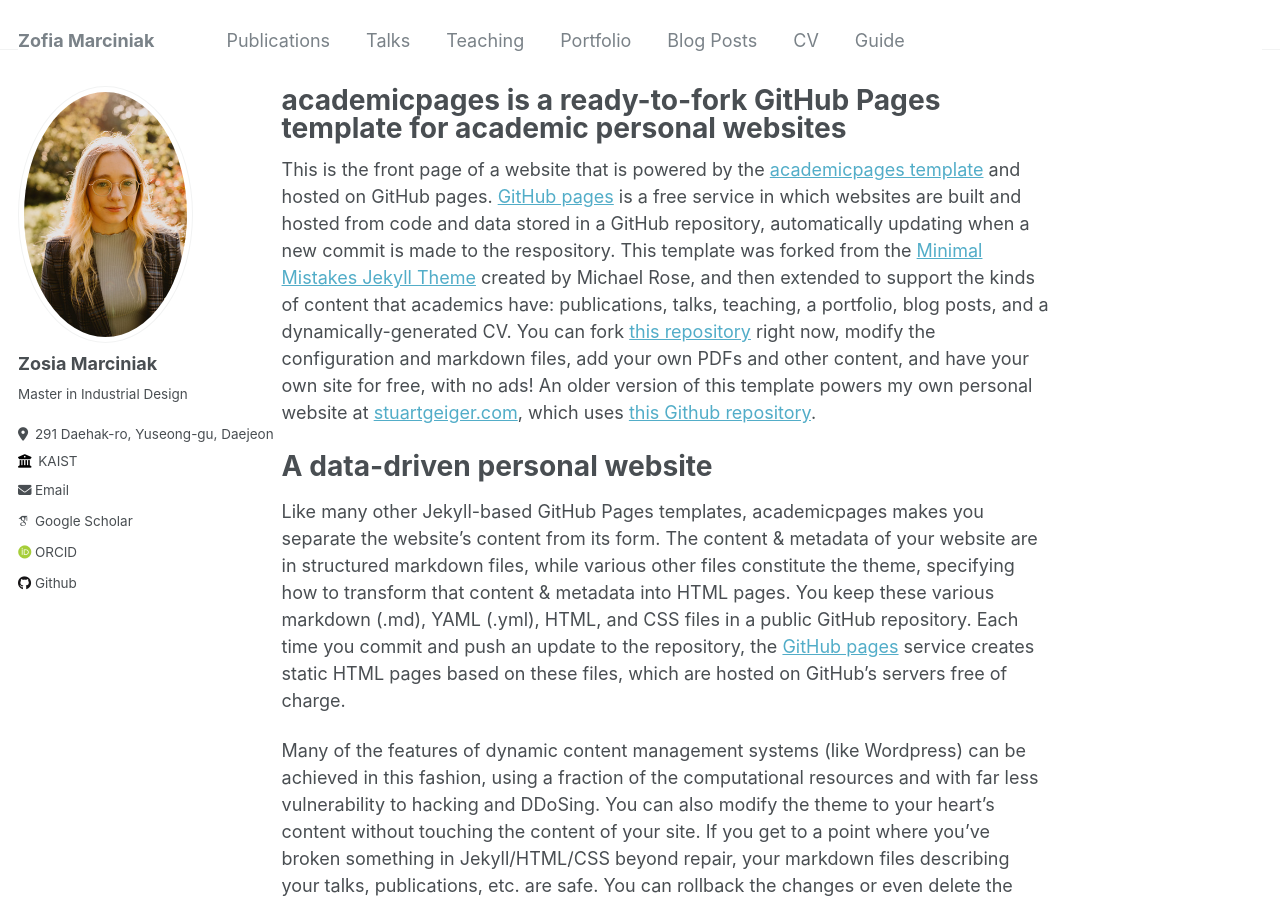
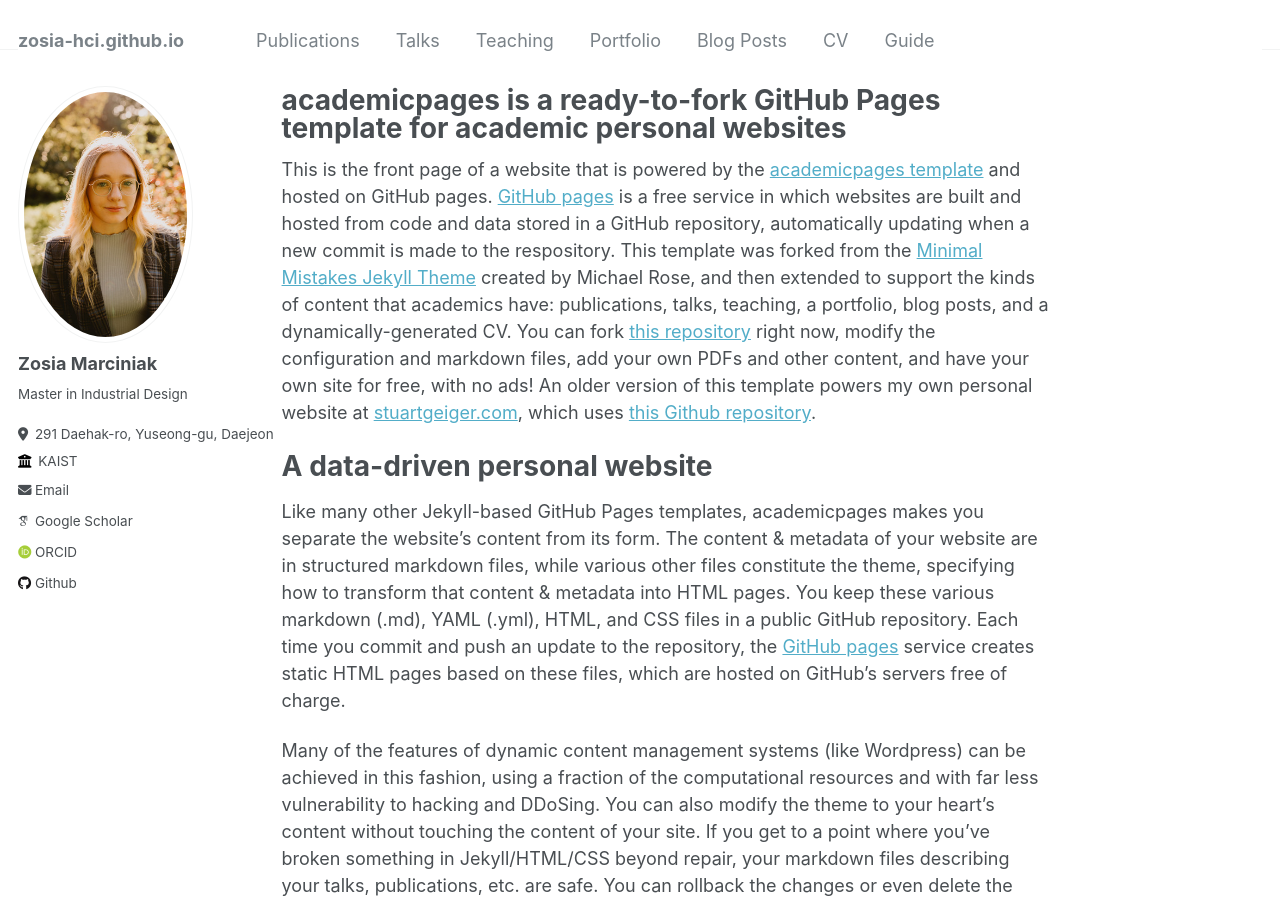
Before and after one commit to zosia-hci/zosia-hci.github.io, a Jekyll site: the page built from _pages/about.md, in a window 1280 px wide and 900 px high. Built offline with Jekyll 4.4.1, drawn with Linux system fonts in a browser that asks for light colours; some web fonts are replaced.

Commit message:
Update _config.yml

```diff
--- a/_config.yml
+++ b/_config.yml
@@ -8,8 +8,8 @@
 
 # Basic Site Settings
 locale                   : "en-US"
-title                    : "Zofia Marciniak"
-title_separator          : "-"
+title                    : #"Zofia Marciniak"
+title_separator          : #"-"
 name                     : "Zofia Marciniak"
 description              : "Master Student of Industrial Design at KAIST"
 url                      : https://zosia-hci.github.io # the base hostname & protocol for your site e.g. "https://mmistakes.github.io"
```
